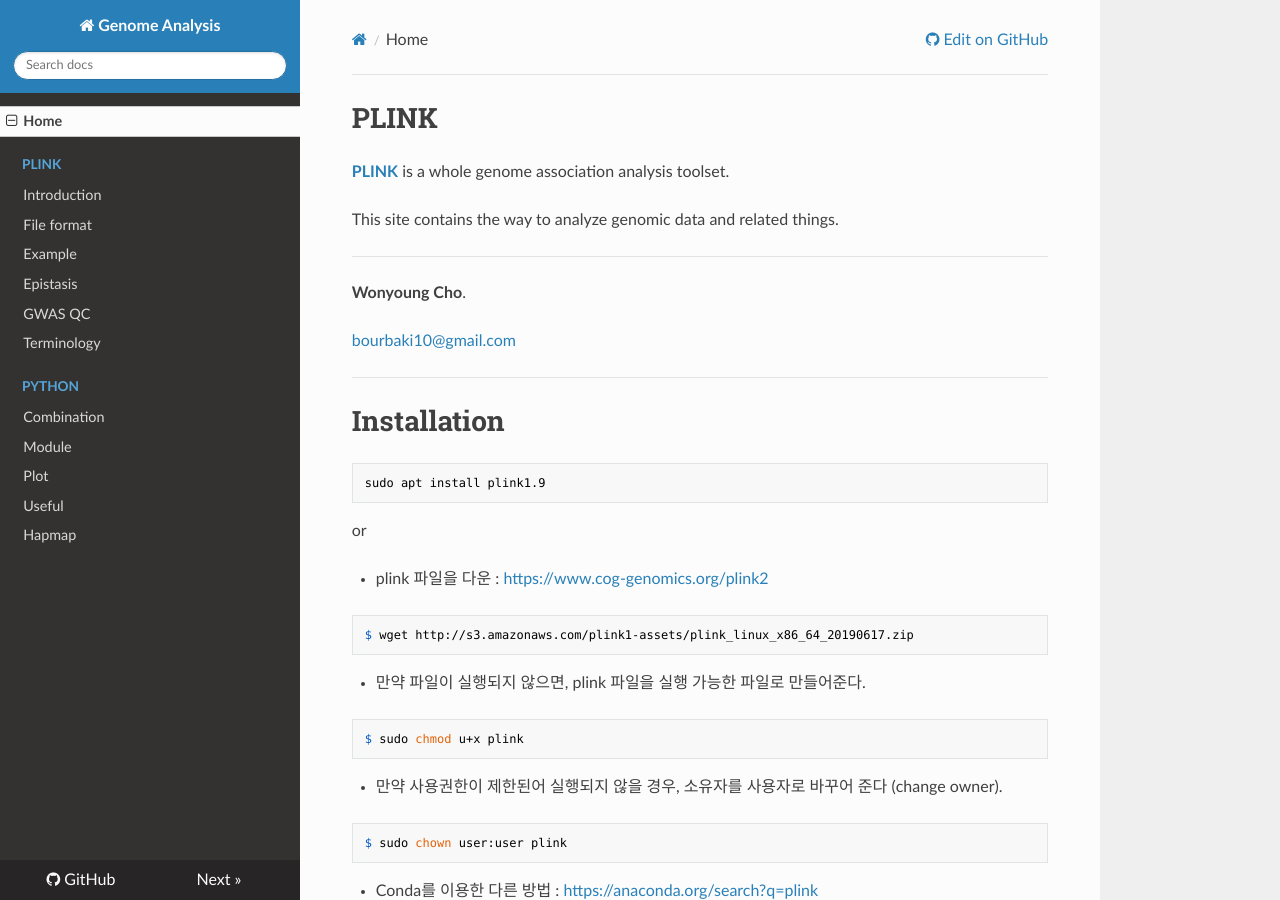
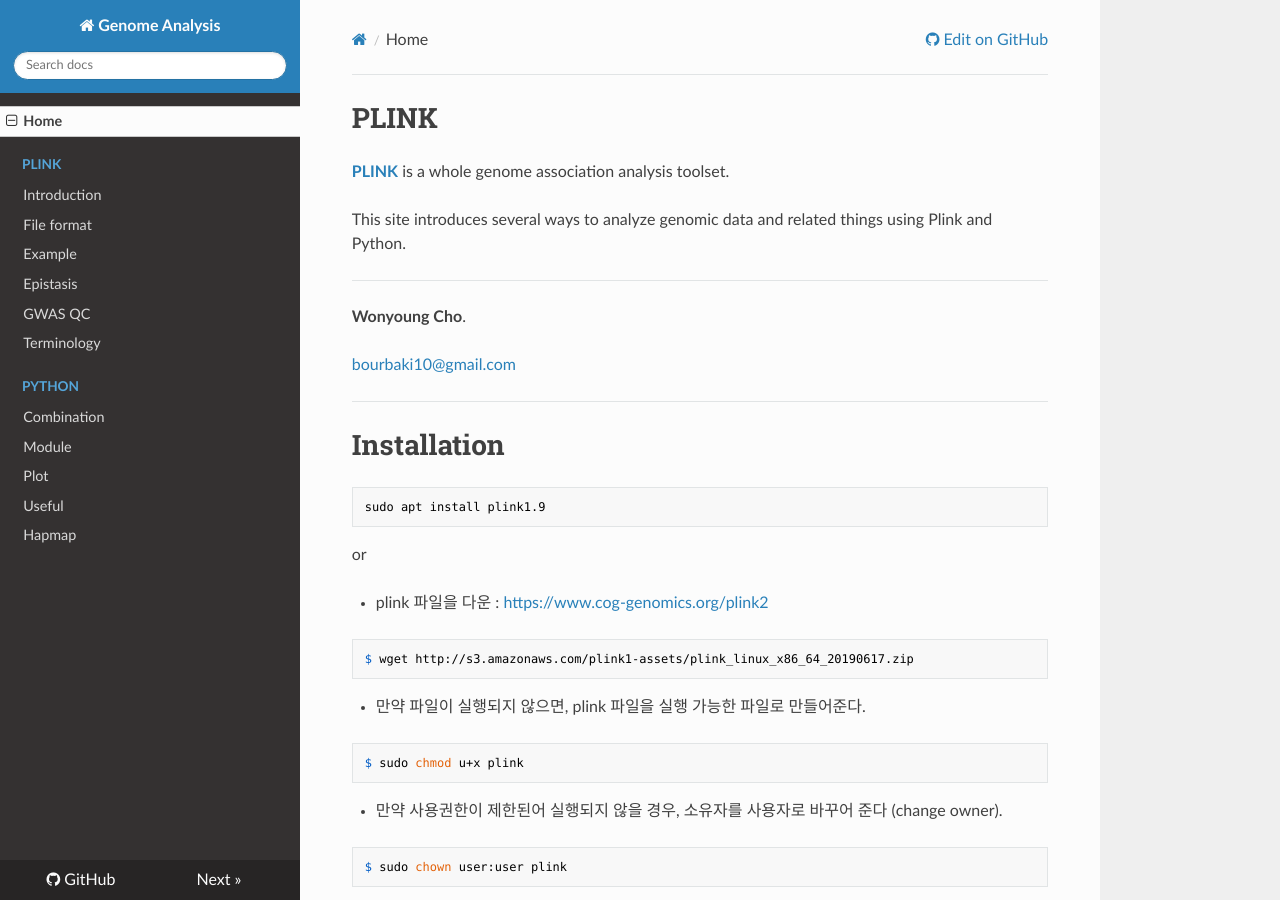
Before and after one commit to WonyoungCho/plink, an MkDocs documentation site: the page built from docs/index.md, in a window 1280 px wide and 900 px high. Built offline with MkDocs 1.6.1, drawn with Linux system fonts in a browser that asks for light colours; nearby versions of some CDN libraries; old or Windows-style settings are respelled for this version of MkDocs.

Commit message:
Update index.md

```diff
--- a/docs/index.md
+++ b/docs/index.md
@@ -2,9 +2,7 @@
 
 [**PLINK**](http://zzz.bwh.harvard.edu/plink/tutorial.shtml) is a whole genome association analysis toolset.
 
-This site contains the way to analyze genomic data and related things.
-
-
+This site introduces several ways to analyze genomic data and related things using Plink and Python.
 
 ---
 
```
